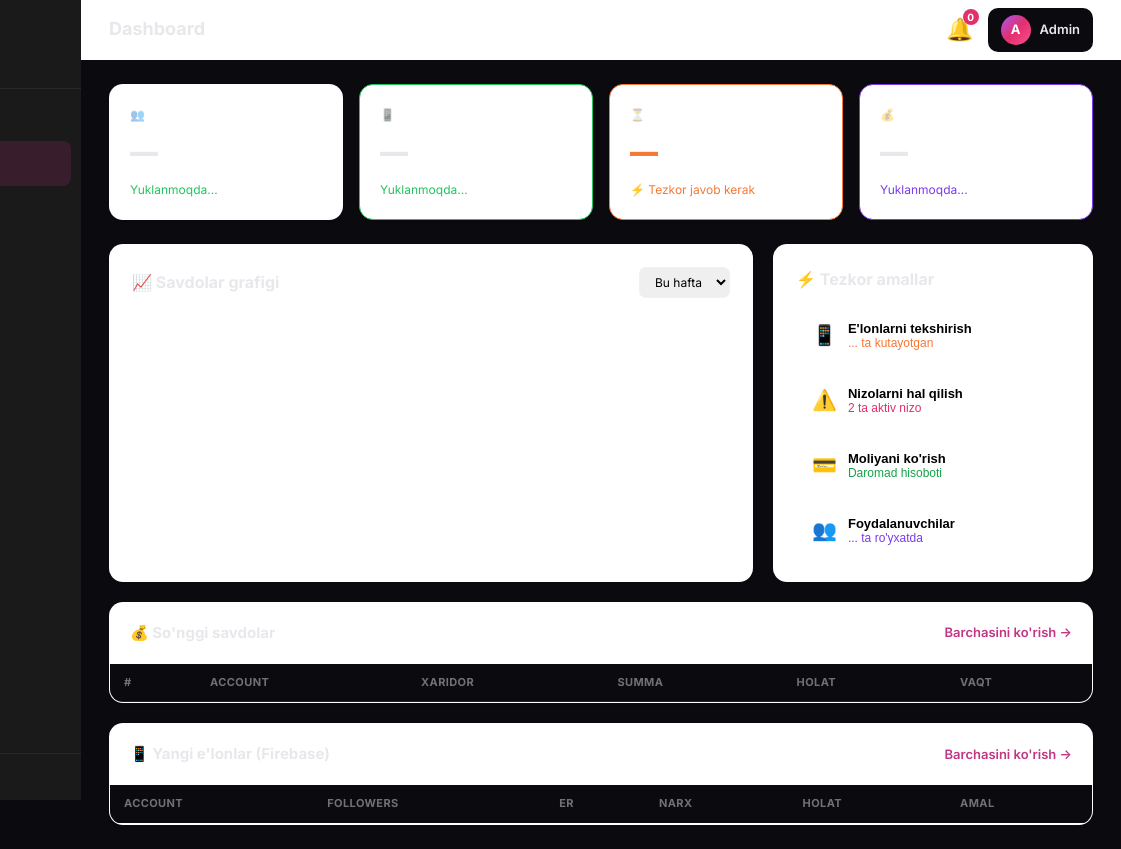
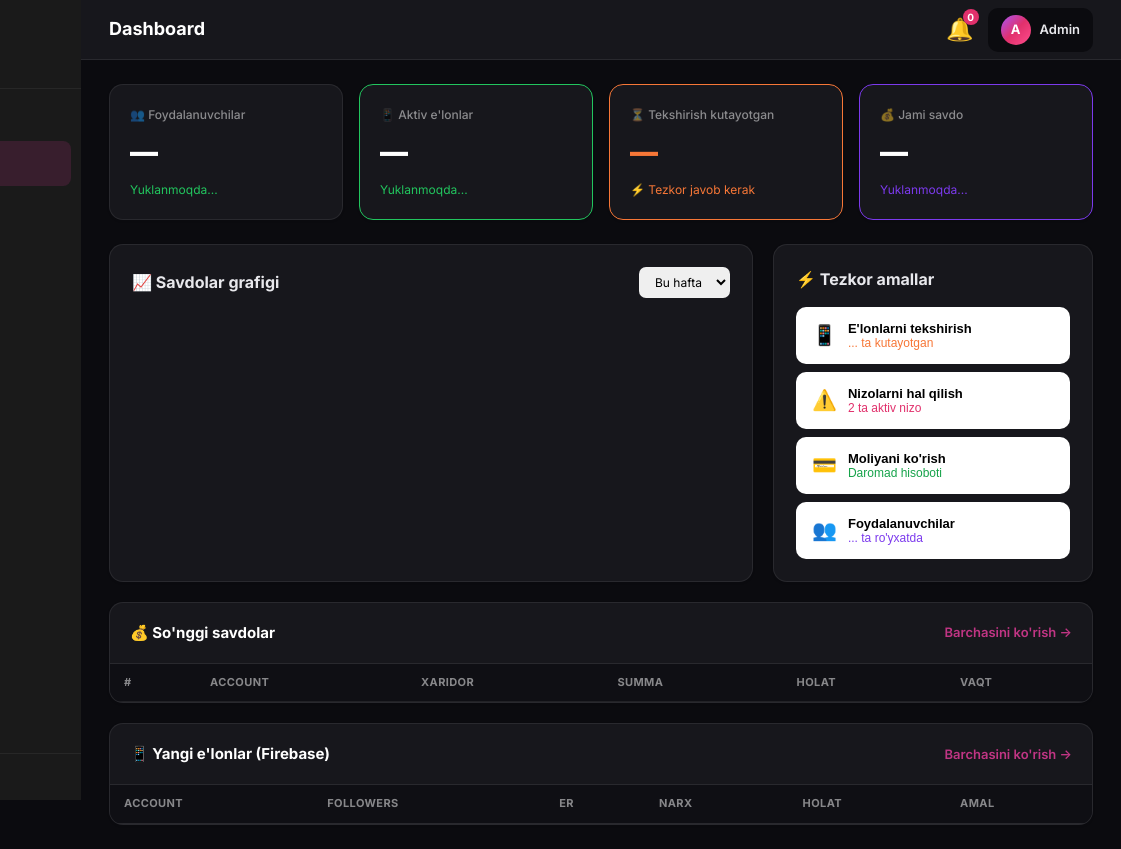
Before and after one commit to dostonbekqurbonov13-source/Pro-uchun, a plain HTML site: page instamarket/admin/index.html in a window 1280 px wide. Shown: the full height of the page, 159-1280 px from the left. Drawn offline with Linux system fonts and the light colour scheme.

Commit message:
feat: admin panelni ham dark mode'ga o'tkazish + bosh sahifa birlashtirildi

```diff
--- a/instamarket/css/style.css
+++ b/instamarket/css/style.css
@@ -341,3 +341,19 @@
   .section-title { font-size: 26px; }
   .navbar { padding: 0 18px; }
 }
+
+
+/* ===== ADMIN — PREMIUM DARK ===== */
+.admin-topbar { background: #17171C; border-bottom: 1px solid rgba(255,255,255,0.08); }
+.admin-topbar h1 { color: #fff; }
+.admin-body { background: #0B0B0F; }
+.dash-card { background: #17171C; border: 1.5px solid rgba(255,255,255,0.08); }
+.dash-card .dc-label { color: rgba(255,255,255,0.5); }
+.dash-card .dc-val { color: #fff; }
+.admin-table-wrap { background: #17171C; border: 1.5px solid rgba(255,255,255,0.08); }
+.admin-table-top { border-bottom: 1px solid rgba(255,255,255,0.08); }
+.admin-table-top h2 { color: #fff; }
+thead tr { background: #0F0F14; }
+th { color: rgba(255,255,255,0.5); border-bottom: 1px solid rgba(255,255,255,0.08); }
+td { color: #E8E8EC; border-bottom: 1px solid rgba(255,255,255,0.06); }
+tr:hover td { background: rgba(255,255,255,0.03); }
```
